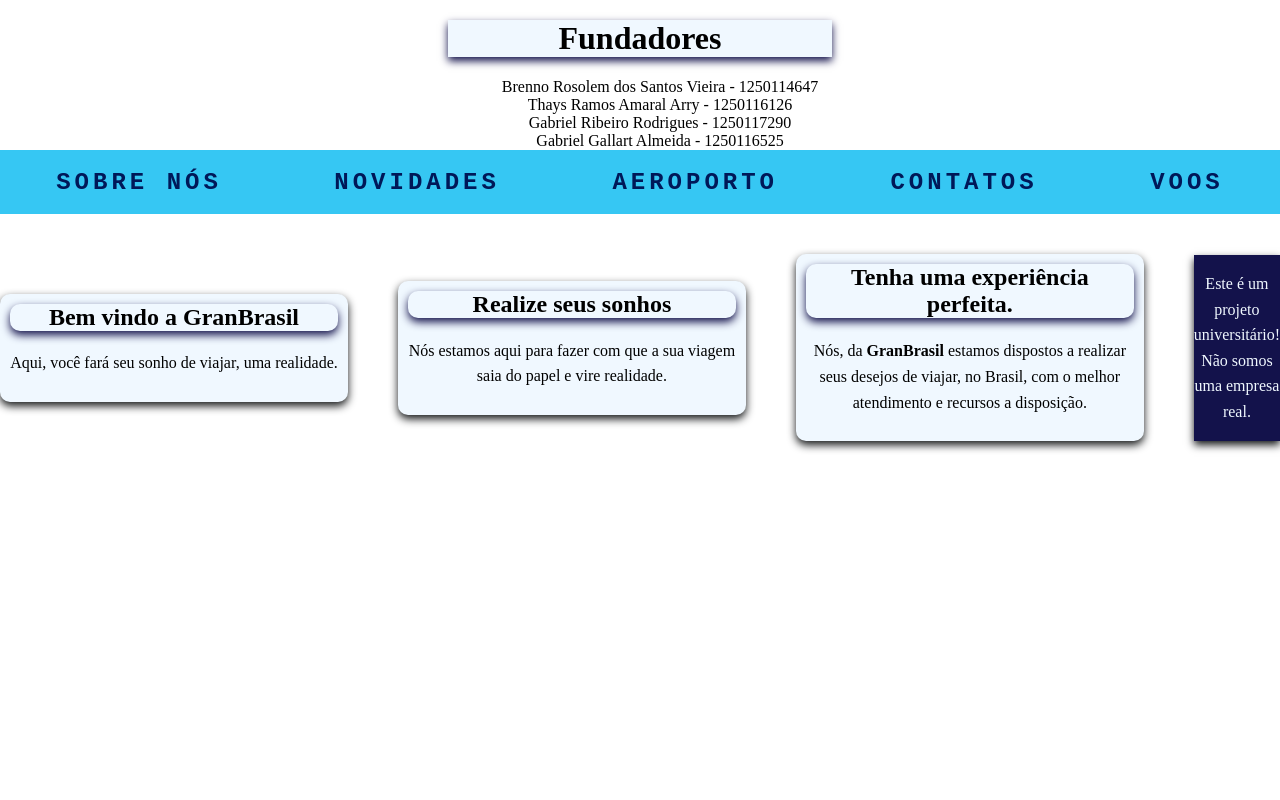
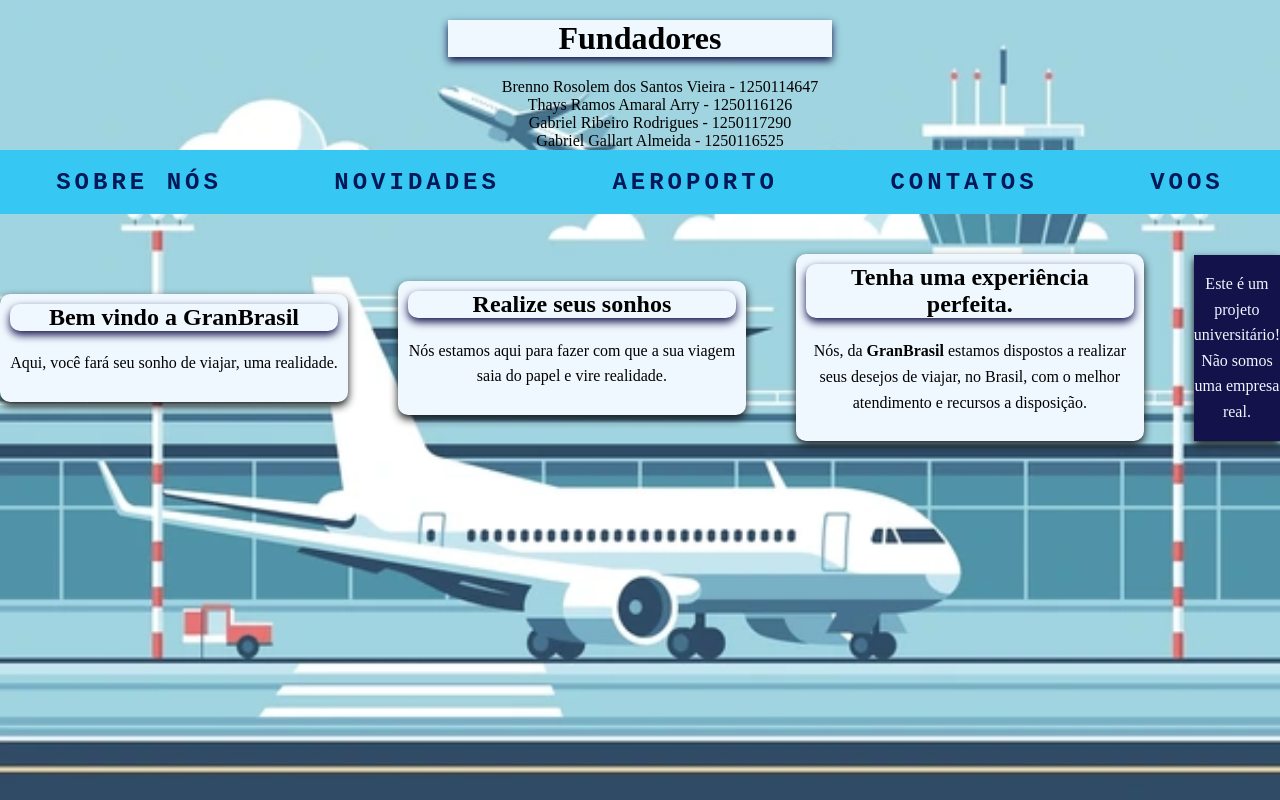
Before and after one commit to Vooks4609/Trabalho_de_faculdade_Site, a plain HTML site: page index.html in a window 1280 px wide. Drawn offline with Linux system fonts and the light colour scheme.

Commit message:
Update sobre.css

```diff
--- a/sobre.css
+++ b/sobre.css
@@ -1,6 +1,6 @@
 body{
     margin: 0%;
-    background: url(..//img/airport-airplane-on-runway-vector-600nw-2521665201.webp) no-repeat;
+    background: url(img/airport-airplane-on-runway-vector-600nw-2521665201.webp) no-repeat;
     background-size: cover;
     justify-content: center ;
     align-items: center;
```
